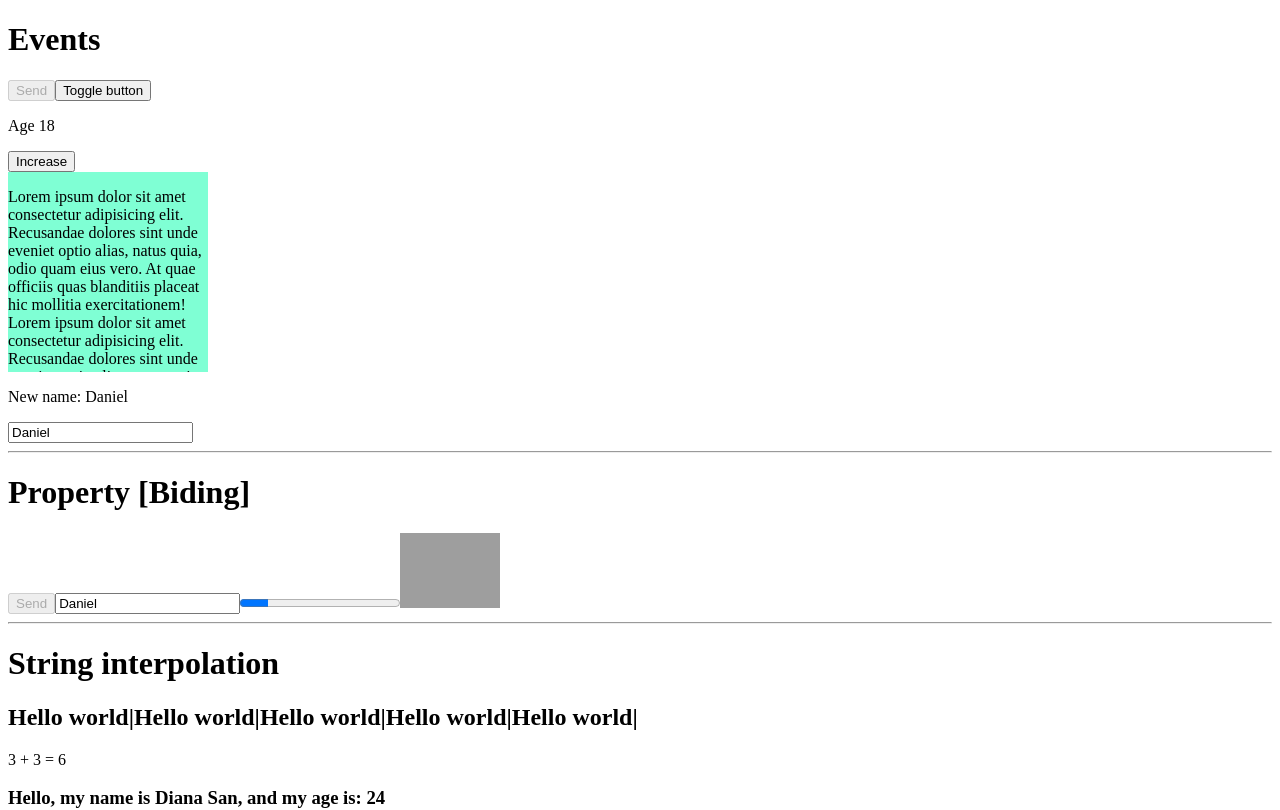
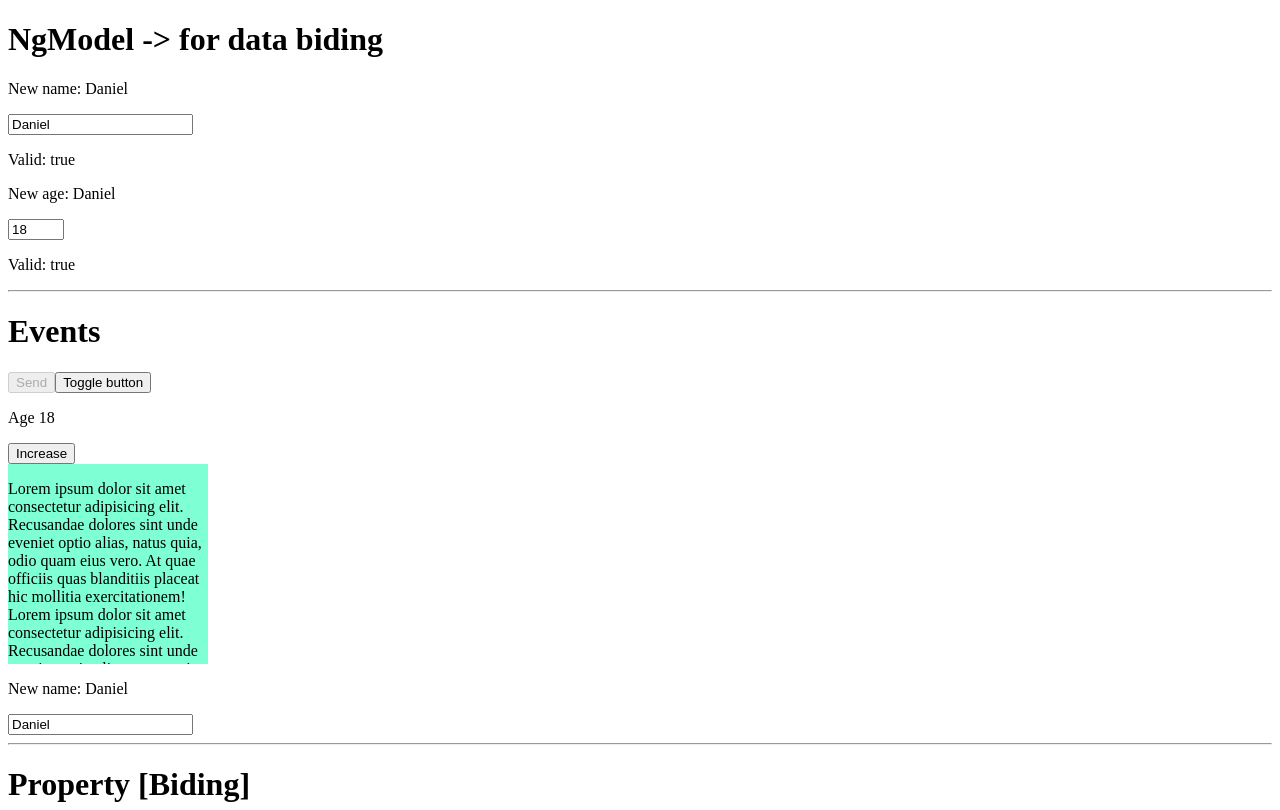
Before and after one commit to jonathlan/angular-testing, an Angular app: page / in a window 1280 px wide. Shown: the top 810 px of the page. Built offline with nearby package versions, Linux system fonts and the light colour scheme; grey boxes are pictures that could not be loaded.

Commit message:
Add ngModel sample.

```diff
--- a/src/app/app.component.html
+++ b/src/app/app.component.html
@@ -1,3 +1,11 @@
+<h1>NgModel -> for data biding</h1>
+<p>New name: {{person.name}}</p>
+<input type="text" required #nameInput="ngModel" [(ngModel)]="person.name"/>
+<p>Valid: {{nameInput.valid}}</p>
+<p>New age: {{person.name}}</p>
+<input type="number" max="18" min="10" required #ageInput="ngModel" [(ngModel)]="person.age"/>
+<p>Valid: {{ageInput.valid}}</p>
+<hr/>
 <h1>Events</h1>
 <button [disabled]="btnDisabled">Send</button>
 <button (click)="toggleButton()">Toggle button</button>
--- a/src/app/app.module.ts
+++ b/src/app/app.module.ts
@@ -1,5 +1,6 @@
 import { NgModule } from '@angular/core';
 import { BrowserModule } from '@angular/platform-browser';
+import { FormsModule } from '@angular/forms';
 
 import { AppRoutingModule } from './app-routing.module';
 import { AppComponent } from './app.component';
@@ -10,7 +11,8 @@
   ],
   imports: [
     BrowserModule,
-    AppRoutingModule
+    AppRoutingModule,
+    FormsModule
   ],
   providers: [],
   bootstrap: [AppComponent]
```
